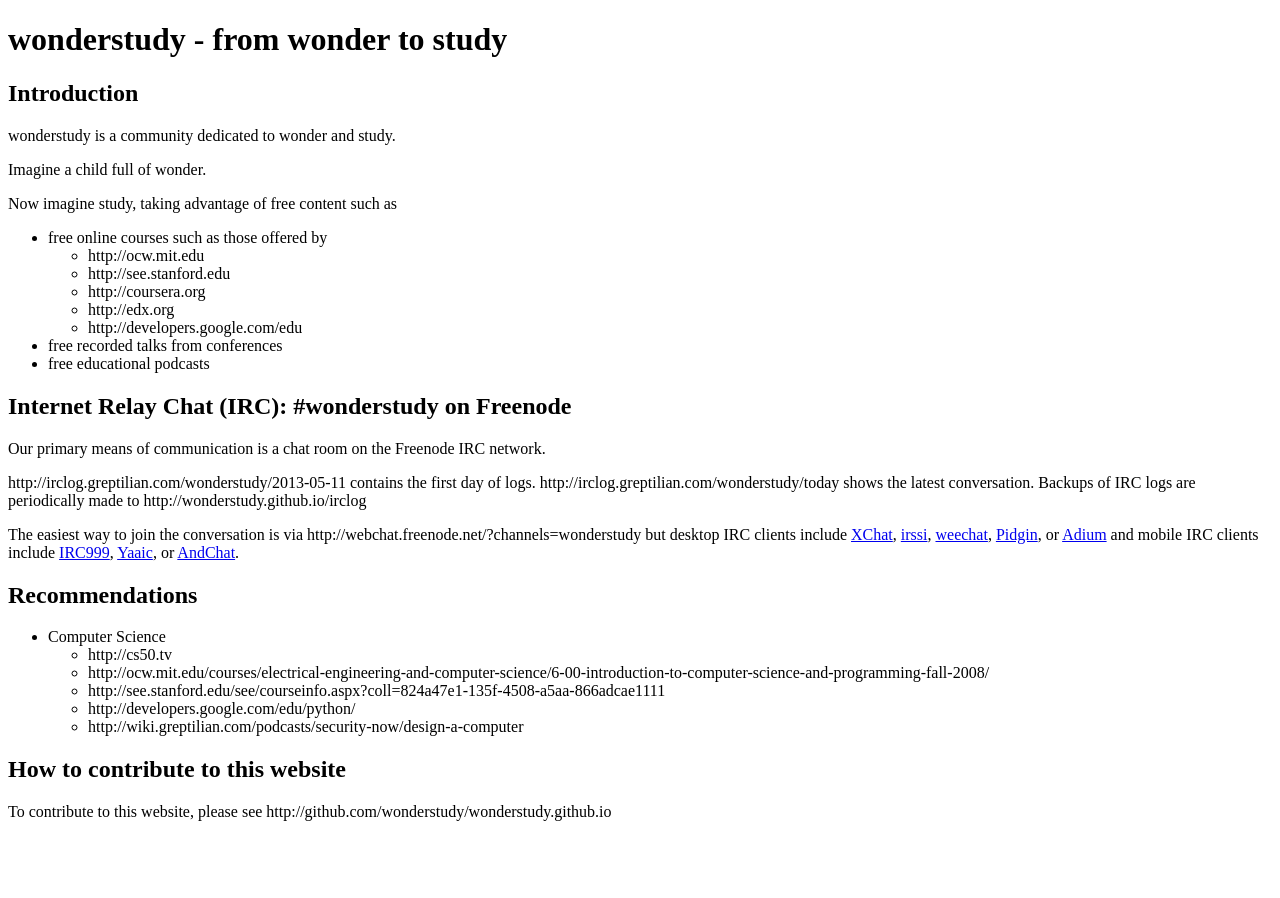
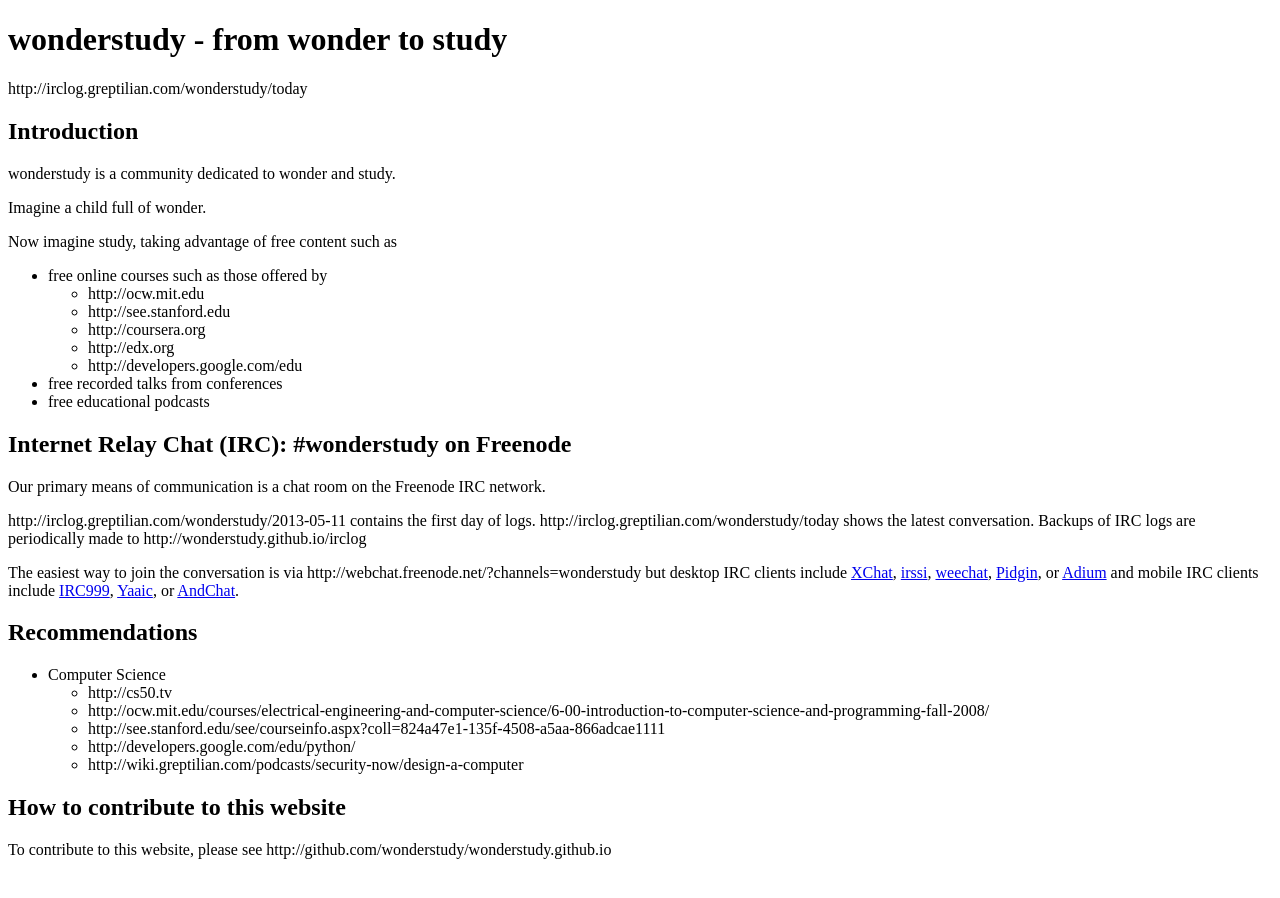
Before and after one commit to wonderstudy/wonderstudy.github.io, a Jekyll site: the page built from index.md, in a window 1280 px wide. Built offline with Jekyll 4.4.1, drawn with Linux system fonts in a browser that asks for light colours; Markdown is read by kramdown in place of the engine named in the settings; part of the change alters nothing that is shown.

Commit message:
add to top: http://irclog.greptilian.com/wonderstudy/today

```diff
--- a/index.md
+++ b/index.md
@@ -2,6 +2,8 @@
 layout: default
 title: wonderstudy - from wonder to study
 ---
+http://irclog.greptilian.com/wonderstudy/today
+
 ## Introduction
 
 wonderstudy is a community dedicated to wonder and study.
```
